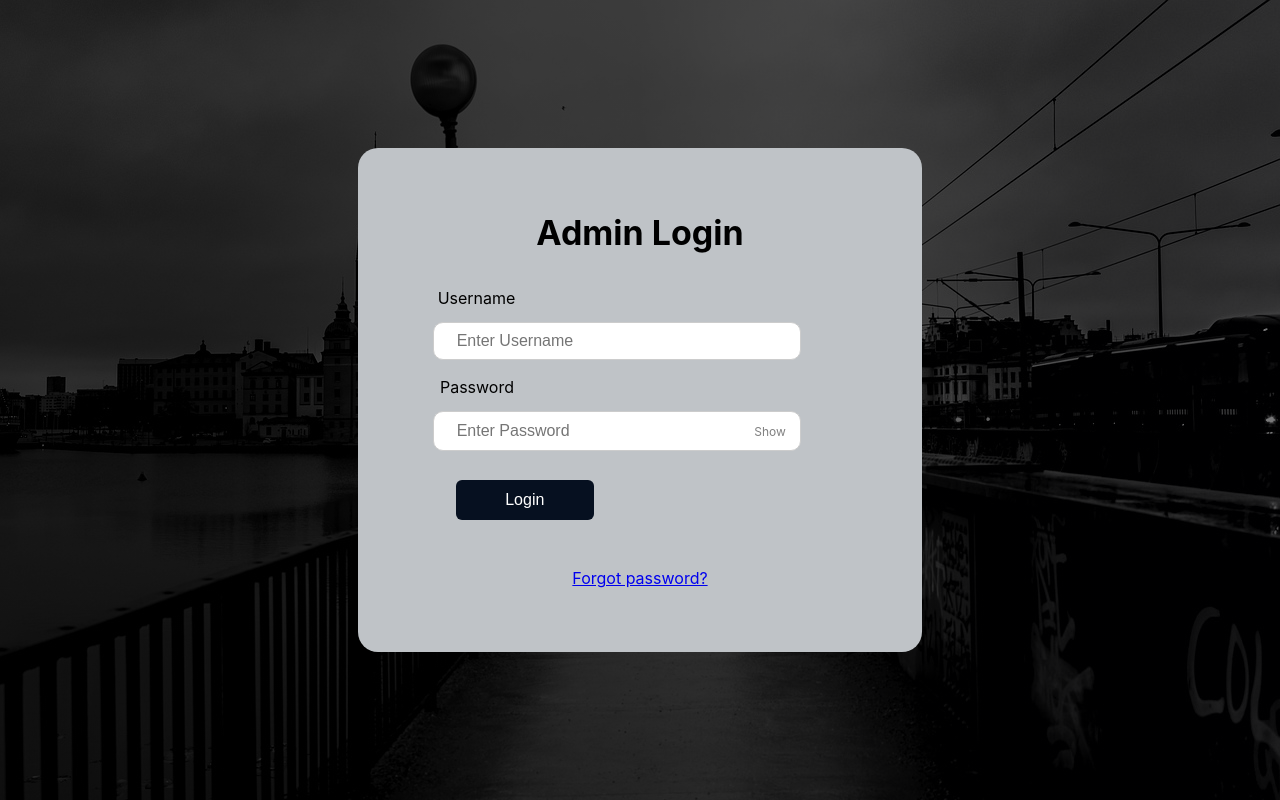
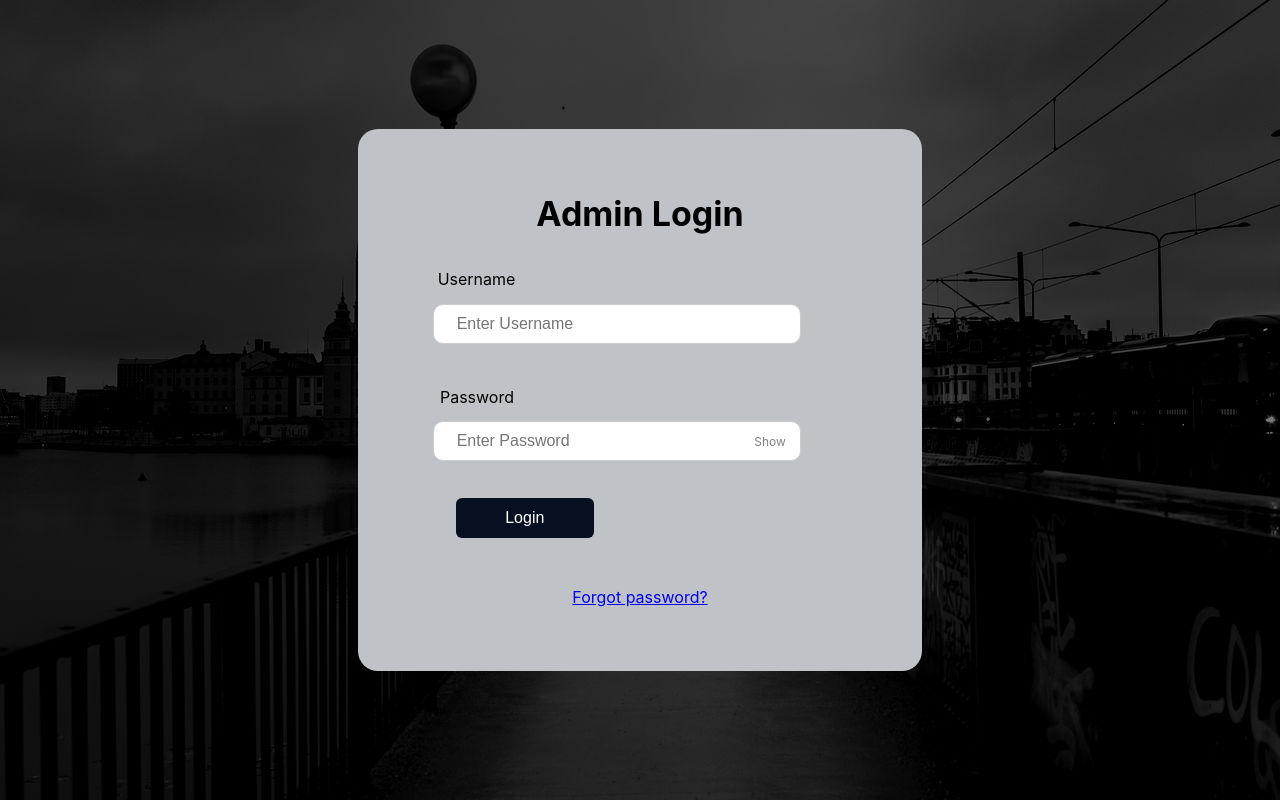
Before and after one commit to PaulTeshome/spira-site, a React (Create React App) app in the folder spira/client/: page /login in a window 1280 px wide. Built offline with nearby package versions, Linux system fonts and the light colour scheme; no server answers.

Commit message:
Update PasswordInputComponent.css

```diff
--- a/spira/client/src/components/styles/PasswordInputComponent.css
+++ b/spira/client/src/components/styles/PasswordInputComponent.css
@@ -45,7 +45,7 @@
     /* For desktop: */
 
     .input-holder{
-        height: 80px;
+        min-height: 80px;
     }
 
     .psd-form-inputs{
@@ -63,7 +63,7 @@
     /* For desktop: */
 
     .input-holder{
-        height: 80px;
+        min-height: 80px;
     }
 
     .psd-form-inputs{
```
